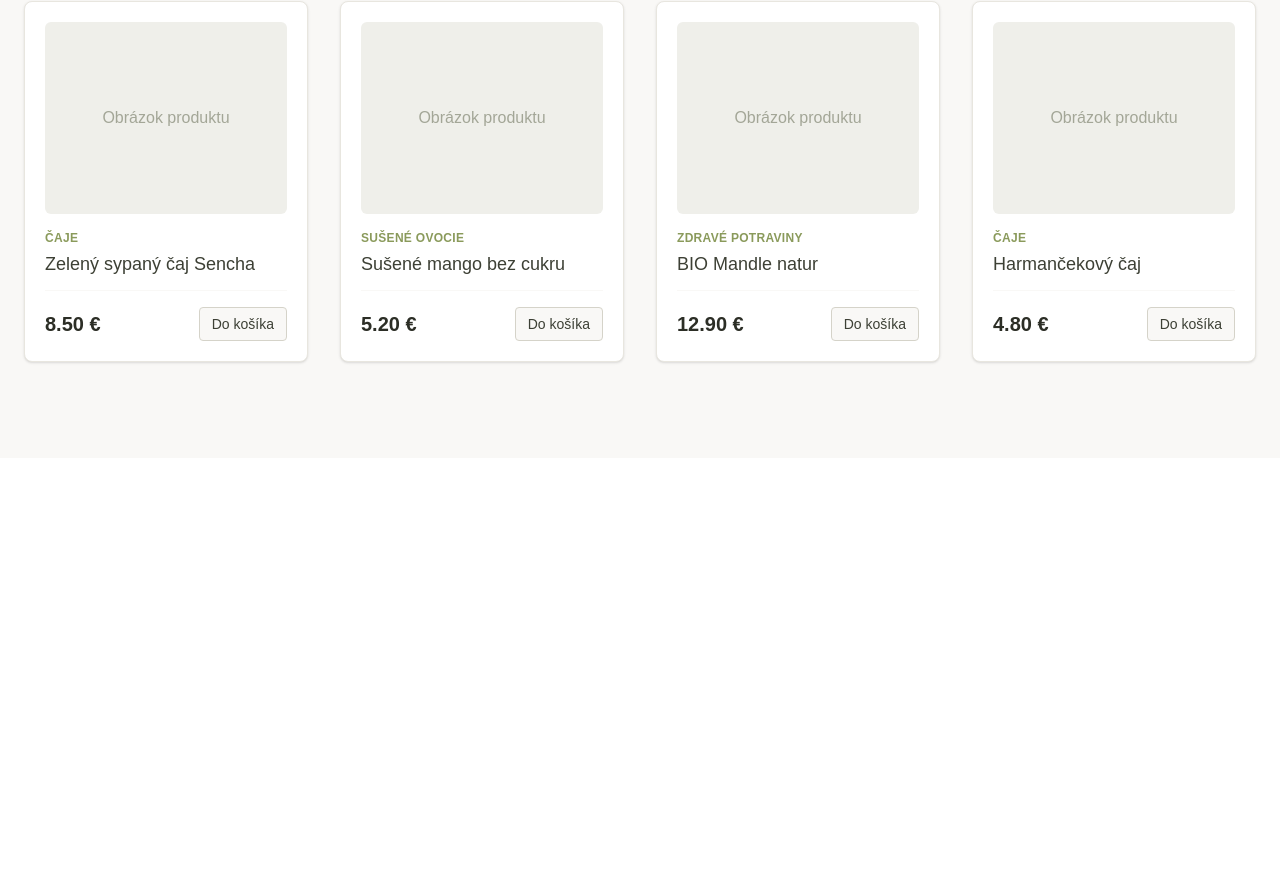
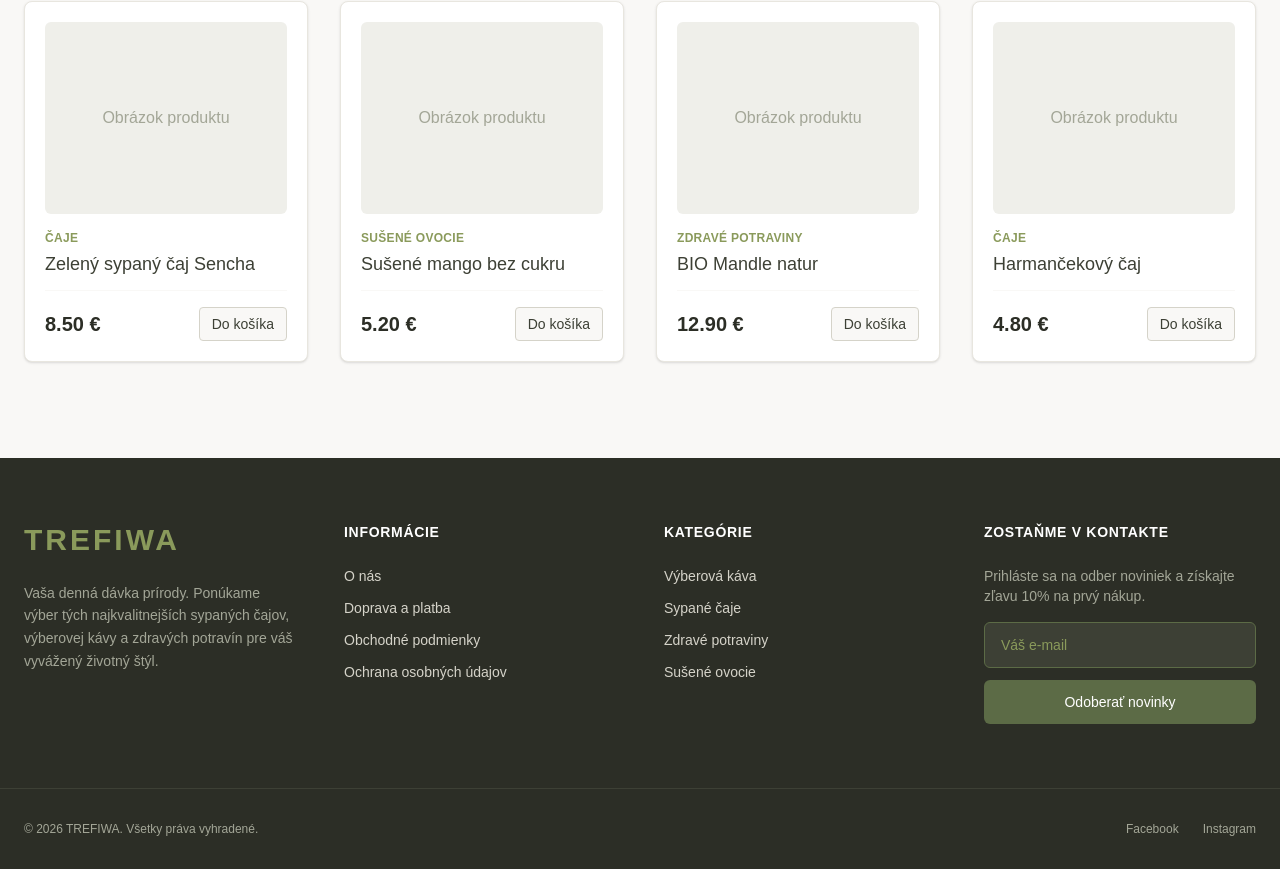
Before and after one commit to eco239672/trefiwa-eshop, a Next.js app: page / in a window 1280 px wide. Shown: the part 530-1399 px from the top of the page. Before the commit the page ends 988 px from the top, so only its background shows below. Built offline with nearby package versions, Linux system fonts and the light colour scheme.

Commit message:
Footer stranky urobeny

```diff
--- a/app/page.tsx
+++ b/app/page.tsx
@@ -28,12 +28,12 @@ export default function Home() {
   ];
 
   return (
-    <main className="min-h-screen bg-[#F9F8F6] text-[#3D4035]">
+    <main className="min-h-screen bg-[#F9F8F6] text-[#3D4035] flex flex-col">
 
-      {/* 3-ÚROVŇOVÁ HLAVIČKA (Sticky - drží sa hore pri scrollovaní) */}
+      {/* 3-ÚROVŇOVÁ HLAVIČKA */}
       <header className="w-full bg-white flex flex-col sticky top-0 z-20 shadow-md">
 
-        {/* 1. ÚROVEŇ: Pomocné linky a základný kontakt (Tenký horný pásik) */}
+        {/* 1. ÚROVEŇ: Pomocné linky a základný kontakt */}
         <div className="bg-[#F9F8F6] border-b border-[#E8E6DF] px-6 py-2 flex justify-between items-center text-[11px] md:text-xs text-[#6B6E56] uppercase tracking-wider font-medium">
           <div className="flex space-x-4 md:space-x-6">
             <Link href="/" className="hover:text-[#5C6B46] transition-colors">O nás</Link>
@@ -50,23 +50,17 @@ export default function Home() {
 
         {/* 2. ÚROVEŇ: Hlavné Logo, Ikonky a Akcie */}
         <div className="px-6 py-5 flex justify-between items-center max-w-7xl mx-auto w-full">
-
-           {/* Logo */}
            <Link href="/" className="text-4xl md:text-5xl font-bold tracking-widest text-[#5C6B46] hover:opacity-90 transition-opacity">
              TREFIWA
            </Link>
 
-           {/* Ikonky napravo */}
            <div className="flex items-center space-x-6 md:space-x-8 text-[#3D4035]">
-
-              {/* Lupa / Vyhľadávanie */}
               <button className="hover:text-[#8A9A5B] transition-colors">
                 <svg xmlns="http://www.w3.org/2000/svg" fill="none" viewBox="0 0 24 24" strokeWidth={1.5} stroke="currentColor" className="w-6 h-6">
                   <path strokeLinecap="round" strokeLinejoin="round" d="M21 21l-5.197-5.197m0 0A7.5 7.5 0 105.196 5.196a7.5 7.5 0 0010.607 10.607z" />
                 </svg>
               </button>
 
-              {/* Používateľ / Prihlásenie */}
               <div className="flex items-center space-x-3 cursor-pointer hover:text-[#8A9A5B] transition-colors group">
                  <svg xmlns="http://www.w3.org/2000/svg" fill="none" viewBox="0 0 24 24" strokeWidth={1.5} stroke="currentColor" className="w-6 h-6">
                     <path strokeLinecap="round" strokeLinejoin="round" d="M15.75 6a3.75 3.75 0 11-7.5 0 3.75 3.75 0 017.5 0zM4.501 20.118a7.5 7.5 0 0114.998 0A17.933 17.933 0 0112 21.75c-2.676 0-5.216-.584-7.499-1.632z" />
@@ -77,14 +71,11 @@ export default function Home() {
                  </div>
               </div>
 
-              {/* Nákupná taška / Košík */}
               <div className="flex items-center space-x-3 cursor-pointer hover:text-[#8A9A5B] transition-colors">
                  <div className="relative">
                    <svg xmlns="http://www.w3.org/2000/svg" fill="none" viewBox="0 0 24 24" strokeWidth={1.5} stroke="currentColor" className="w-6 h-6">
                      <path strokeLinecap="round" strokeLinejoin="round" d="M15.75 10.5V6a3.75 3.75 0 10-7.5 0v4.5m11.356-1.993l1.263 12c.07.665-.45 1.243-1.119 1.243H4.25a1.125 1.125 0 01-1.12-1.243l1.264-12A1.125 1.125 0 015.513 7.5h12.974c.576 0 1.059.435 1.119 1.007zM8.625 10.5a.375.375 0 11-.75 0 .375.375 0 01.75 0zm7.5 0a.375.375 0 11-.75 0 .375.375 0 01.75 0z" />
                    </svg>
-
-                   {/* Odznak s číslom (ukáže sa iba ak je niečo v košíku) */}
                    {cart.length > 0 && (
                      <span className="absolute -top-1.5 -right-2 bg-[#5C6B46] text-white text-[10px] font-bold px-1.5 py-0.5 rounded-full shadow-sm">
                        {cart.length}
@@ -96,7 +87,7 @@ export default function Home() {
            </div>
         </div>
 
-        {/* 3. ÚROVEŇ: Kategórie produktov (Tmavozelený pás) */}
+        {/* 3. ÚROVEŇ: Kategórie produktov */}
         <div className="bg-[#5C6B46] text-white">
            <nav className="max-w-7xl mx-auto px-6 py-3.5 flex flex-wrap gap-x-8 gap-y-3 text-sm font-semibold uppercase tracking-widest">
               {/* <Link href="/" className="hover:text-[#D5D3C9] transition-colors">Káva</Link> */}
@@ -109,6 +100,8 @@ export default function Home() {
         </div>
       </header>
 
+      {/* Hlavný obsah (Zaberie zvyšný priestor, aby footer ostal na spodku) */}
+      <div className="flex-grow">
         {/* Uvítacia sekcia */}
         <section className="px-6 py-20 text-center max-w-4xl mx-auto mt-4">
           <h2 className="text-4xl md:text-5xl font-semibold mb-6 text-[#2C2E26]">
@@ -125,11 +118,9 @@ export default function Home() {
             Naše novinky
           </h3>
 
-        {/* Mriežka produktov */}
           <div className="grid grid-cols-1 sm:grid-cols-2 md:grid-cols-3 lg:grid-cols-4 gap-8">
             {products.map((product) => (
               <Link href={`/produkt/${product.id}`} key={product.id} className="bg-white rounded-lg p-5 shadow-sm hover:shadow-md transition-shadow border border-[#E8E6DF] flex flex-col cursor-pointer group">
-              {/* Zástupný obrázok (placeholder) */}
                 <div className="w-full h-48 bg-[#EFEFEA] rounded-md mb-4 flex items-center justify-center text-[#A3A697] group-hover:bg-[#E8E6DF] transition-colors">
                   Obrázok produktu
                 </div>
@@ -144,7 +135,6 @@ export default function Home() {
                 <div className="flex justify-between items-center mt-auto pt-4 border-t border-[#F9F8F6]">
                   <span className="font-bold text-xl text-[#2C2E26]">{product.price}</span>
 
-                {/* Tlačidlo na pridanie do košíka */}
                   <button
                     onClick={(e) => {
                       e.preventDefault();
@@ -159,6 +149,72 @@ export default function Home() {
             ))}
           </div>
         </section>
+      </div>
+
+      {/* PÄTA STRÁNKY (FOOTER) */}
+      <footer className="bg-[#2C2E26] text-[#D5D3C9] pt-16 pb-8">
+        <div className="max-w-7xl mx-auto px-6 grid grid-cols-1 md:grid-cols-2 lg:grid-cols-4 gap-12">
+
+          {/* 1. Stĺpec: Značka a popis */}
+          <div>
+            <Link href="/" className="text-3xl font-bold tracking-widest text-[#8A9A5B] hover:text-[#A3A697] transition-colors block mb-6">
+              TREFIWA
+            </Link>
+            <p className="text-sm leading-relaxed text-[#A3A697]">
+              Vaša denná dávka prírody. Ponúkame výber tých najkvalitnejších sypaných čajov, výberovej kávy a zdravých potravín pre váš vyvážený životný štýl.
+            </p>
+          </div>
+
+          {/* 2. Stĺpec: Užitočné odkazy */}
+          <div>
+            <h4 className="text-white font-bold mb-6 uppercase tracking-wider text-sm">Informácie</h4>
+            <ul className="space-y-3 text-sm">
+              <li><Link href="/" className="hover:text-white transition-colors">O nás</Link></li>
+              <li><Link href="/" className="hover:text-white transition-colors">Doprava a platba</Link></li>
+              <li><Link href="/" className="hover:text-white transition-colors">Obchodné podmienky</Link></li>
+              <li><Link href="/" className="hover:text-white transition-colors">Ochrana osobných údajov</Link></li>
+            </ul>
+          </div>
+
+          {/* 3. Stĺpec: Kategórie */}
+          <div>
+            <h4 className="text-white font-bold mb-6 uppercase tracking-wider text-sm">Kategórie</h4>
+            <ul className="space-y-3 text-sm">
+              <li><Link href="/" className="hover:text-white transition-colors">Výberová káva</Link></li>
+              <li><Link href="/" className="hover:text-white transition-colors">Sypané čaje</Link></li>
+              <li><Link href="/" className="hover:text-white transition-colors">Zdravé potraviny</Link></li>
+              <li><Link href="/" className="hover:text-white transition-colors">Sušené ovocie</Link></li>
+            </ul>
+          </div>
+
+          {/* 4. Stĺpec: Newsletter */}
+          <div>
+            <h4 className="text-white font-bold mb-6 uppercase tracking-wider text-sm">Zostaňme v kontakte</h4>
+            <p className="text-sm mb-4 text-[#A3A697]">
+              Prihláste sa na odber noviniek a získajte zľavu 10% na prvý nákup.
+            </p>
+            <form className="flex flex-col space-y-3" onSubmit={(e) => e.preventDefault()}>
+              <input
+                type="email"
+                placeholder="Váš e-mail"
+                className="bg-[#3D4035] border border-[#5C6B46] text-white px-4 py-3 rounded-md focus:outline-none focus:border-[#8A9A5B] text-sm placeholder-[#8A9A5B]"
+              />
+              <button className="bg-[#5C6B46] text-white px-4 py-3 rounded-md hover:bg-[#4A5738] transition-colors font-medium text-sm">
+                Odoberať novinky
+              </button>
+            </form>
+          </div>
+        </div>
+
+        {/* Spodný Copyright pásik */}
+        <div className="max-w-7xl mx-auto px-6 mt-16 pt-8 border-t border-[#3D4035] flex flex-col md:flex-row justify-between items-center text-xs text-[#A3A697]">
+          <p>&copy; 2026 TREFIWA. Všetky práva vyhradené.</p>
+          <div className="flex space-x-6 mt-4 md:mt-0">
+            <a href="#" className="hover:text-white transition-colors font-medium">Facebook</a>
+            <a href="#" className="hover:text-white transition-colors font-medium">Instagram</a>
+          </div>
+        </div>
+      </footer>
     </main>
   );
 }
```
Lines whose indentation alone changed are shown as unchanged.
